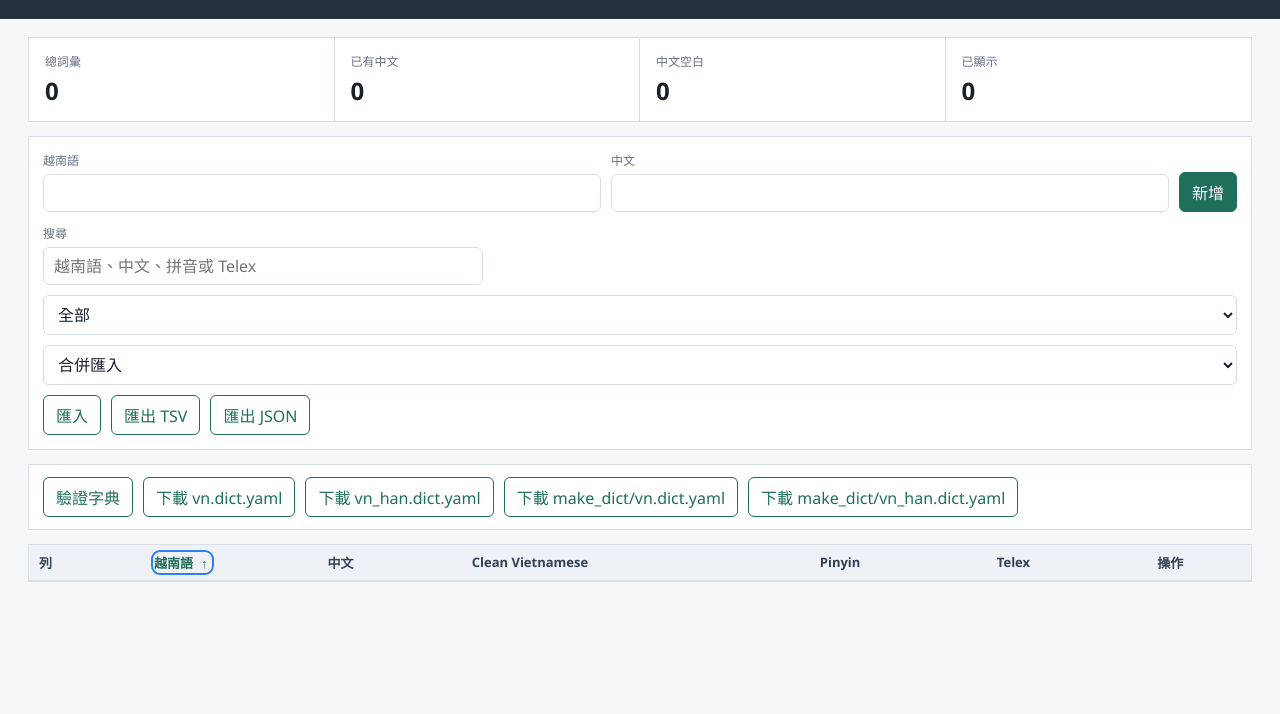
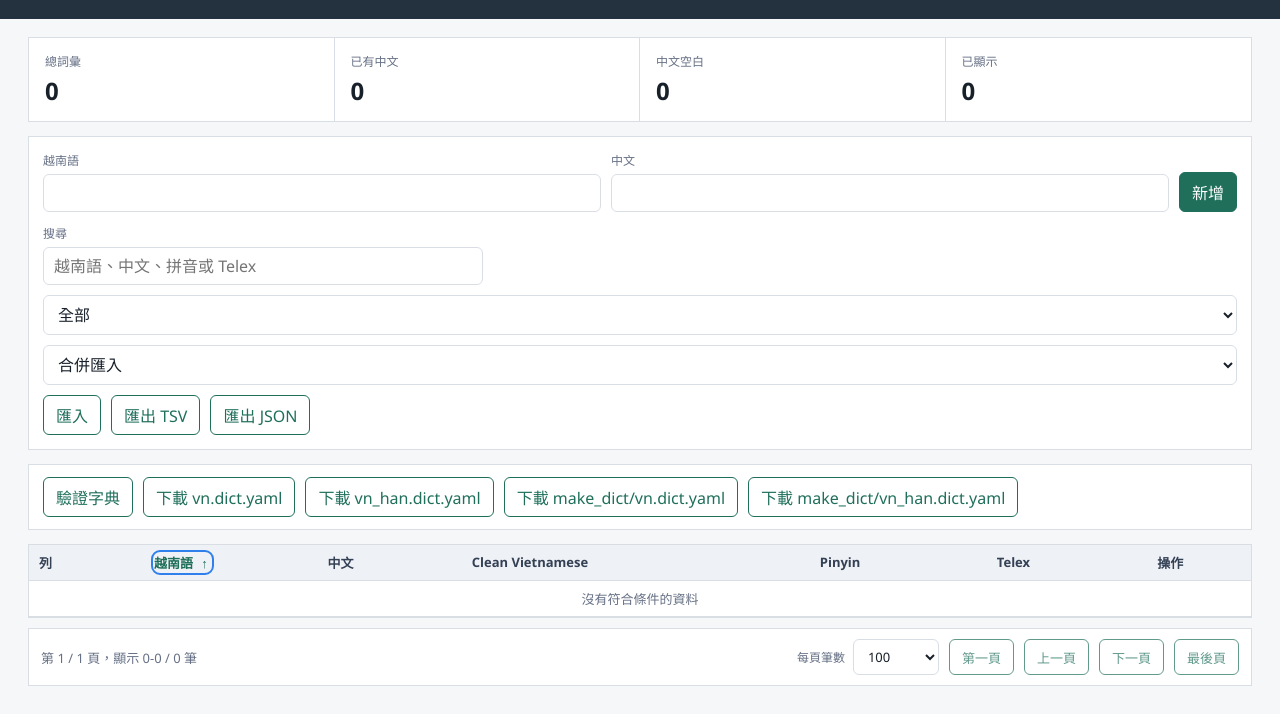
Before and after one commit to JaplinChen/rime-vietnamese-pinyin, a website: page make_dict/web/index.html in a window 1280 px wide. Both pictures are taken after a click on the button "越南語". Shown: the part 86-800 px from the top of the page. Drawn offline with Linux system fonts and the light colour scheme; no server answers.

Commit message:
新增詞彙表分頁控制

```diff
--- a/make_dict/web/app.js
+++ b/make_dict/web/app.js
@@ -4,7 +4,8 @@ const state = {
   stats: {},
   search: "",
   filter: "all",
-  renderLimit: 500,
+  currentPage: 1,
+  pageSize: 100,
   sortField: "rowIndex",
   sortDirection: "asc",
 };
@@ -41,7 +42,7 @@ async function loadTerms() {
   const data = await api("/api/terms");
   state.terms = data.terms;
   state.stats = data.stats;
-  state.renderLimit = 500;
+  state.currentPage = 1;
   applyFilters();
   updateStats();
   renderTable();
@@ -72,6 +73,7 @@ function applyFilters() {
     return terms.every((part) => text.includes(part));
   });
   sortVisibleTerms();
+  clampCurrentPage();
 }
 
 function compareValues(first, second, direction) {
@@ -100,14 +102,41 @@ function updateStats() {
   $("totalCount").textContent = state.stats.total ?? 0;
   $("withChineseCount").textContent = state.stats.withChinese ?? 0;
   $("blankChineseCount").textContent = state.stats.blankChinese ?? 0;
-  $("visibleCount").textContent = Math.min(state.renderLimit, state.visible.length);
+  $("visibleCount").textContent = state.visible.length;
+}
+
+function getTotalPages() {
+  return Math.max(1, Math.ceil(state.visible.length / state.pageSize));
+}
+
+function clampCurrentPage() {
+  state.currentPage = Math.min(Math.max(1, state.currentPage), getTotalPages());
+}
+
+function getPageRows() {
+  clampCurrentPage();
+  const start = (state.currentPage - 1) * state.pageSize;
+  return state.visible.slice(start, start + state.pageSize);
+}
+
+function renderPagination() {
+  const totalPages = getTotalPages();
+  const start = state.visible.length === 0 ? 0 : (state.currentPage - 1) * state.pageSize + 1;
+  const end = Math.min(state.currentPage * state.pageSize, state.visible.length);
+  $("pageStatus").textContent = `第 ${state.currentPage} / ${totalPages} 頁，顯示 ${start}-${end} / ${state.visible.length} 筆`;
+  $("pageSizeSelect").value = String(state.pageSize);
+  $("firstPageButton").disabled = state.currentPage <= 1;
+  $("prevPageButton").disabled = state.currentPage <= 1;
+  $("nextPageButton").disabled = state.currentPage >= totalPages;
+  $("lastPageButton").disabled = state.currentPage >= totalPages;
 }
 
 function renderTable() {
   const body = $("termsBody");
   body.innerHTML = "";
   updateSortHeaders();
-  const rows = state.visible.slice(0, state.renderLimit);
+  renderPagination();
+  const rows = getPageRows();
   const fragment = document.createDocumentFragment();
   for (const term of rows) {
     const tr = document.createElement("tr");
@@ -131,16 +160,20 @@ function renderTable() {
     fragment.appendChild(tr);
   }
   body.appendChild(fragment);
-  if (state.visible.length > state.renderLimit) {
+  if (!rows.length) {
     const tr = document.createElement("tr");
     tr.innerHTML = `
-      <td colspan="7" class="more-row">
-        已顯示 ${state.renderLimit} / ${state.visible.length} 筆
-        <button type="button" class="secondary" id="showMoreButton">顯示更多</button>
-      </td>
+      <td colspan="7" class="empty-row">沒有符合條件的資料</td>
     `;
     body.appendChild(tr);
   }
+}
+
+function setPage(page) {
+  state.currentPage = page;
+  clampCurrentPage();
+  renderTable();
+  $("tableWrap").scrollTop = 0;
 }
 
 function updateSortHeaders() {
@@ -307,14 +340,14 @@ function bindEvents() {
   $("cancelEditButton").addEventListener("click", () => $("editDialog").close());
   $("searchInput").addEventListener("input", (event) => {
     state.search = event.target.value;
-    state.renderLimit = 500;
+    state.currentPage = 1;
     applyFilters();
     updateStats();
     renderTable();
   });
   $("filterSelect").addEventListener("change", (event) => {
     state.filter = event.target.value;
-    state.renderLimit = 500;
+    state.currentPage = 1;
     applyFilters();
     updateStats();
     renderTable();
@@ -328,7 +361,7 @@ function bindEvents() {
         state.sortField = nextField;
         state.sortDirection = "asc";
       }
-      state.renderLimit = 500;
+      state.currentPage = 1;
       sortVisibleTerms();
       updateStats();
       renderTable();
@@ -337,16 +370,19 @@ function bindEvents() {
   $("termsBody").addEventListener("click", (event) => {
     const button = event.target.closest("button");
     if (!button) return;
-    if (button.id === "showMoreButton") {
-      state.renderLimit += 500;
-      renderTable();
-      updateStats();
-      return;
-    }
     const row = Number(button.dataset.row);
     if (button.dataset.action === "edit") openEdit(row);
     if (button.dataset.action === "clear") clearChinese(row).catch((error) => toast(error.message));
   });
+  $("pageSizeSelect").addEventListener("change", (event) => {
+    state.pageSize = Number(event.target.value);
+    state.currentPage = 1;
+    renderTable();
+  });
+  $("firstPageButton").addEventListener("click", () => setPage(1));
+  $("prevPageButton").addEventListener("click", () => setPage(state.currentPage - 1));
+  $("nextPageButton").addEventListener("click", () => setPage(state.currentPage + 1));
+  $("lastPageButton").addEventListener("click", () => setPage(getTotalPages()));
   $("refreshButton").addEventListener("click", () => loadTerms().then(() => toast("已重新載入")).catch((error) => toast(error.message)));
   $("generateButton").addEventListener("click", () => generateYaml().catch((error) => toast(error.message)));
   $("verifyButton").addEventListener("click", () => verifyProject().catch((error) => toast(error.message)));
--- a/make_dict/web/index.html
+++ b/make_dict/web/index.html
@@ -84,7 +84,7 @@
         <pre id="commandOutput" aria-live="polite"></pre>
       </section>
 
-      <section class="table-wrap">
+      <section class="table-wrap" id="tableWrap">
         <table>
           <thead>
             <tr>
@@ -112,6 +112,25 @@
           <tbody id="termsBody"></tbody>
         </table>
       </section>
+
+      <section class="pagination-bar" aria-label="分頁">
+        <div id="pageStatus">第 1 / 1 頁，顯示 0-0 / 0 筆</div>
+        <div class="pagination-actions">
+          <label>
+            <span>每頁筆數</span>
+            <select id="pageSizeSelect">
+              <option value="50">50</option>
+              <option value="100" selected>100</option>
+              <option value="250">250</option>
+              <option value="500">500</option>
+            </select>
+          </label>
+          <button type="button" id="firstPageButton" class="secondary">第一頁</button>
+          <button type="button" id="prevPageButton" class="secondary">上一頁</button>
+          <button type="button" id="nextPageButton" class="secondary">下一頁</button>
+          <button type="button" id="lastPageButton" class="secondary">最後頁</button>
+        </div>
+      </section>
     </main>
 
     <dialog id="editDialog">
--- a/make_dict/web/styles.css
+++ b/make_dict/web/styles.css
@@ -57,6 +57,7 @@ main {
 .header-actions,
 .toolbar,
 .yaml-actions,
+.pagination-actions,
 .dialog-actions {
   display: flex;
   align-items: center;
@@ -198,6 +199,7 @@ a:focus {
 }
 
 .table-wrap {
+  max-height: min(68vh, 720px);
   overflow: auto;
   border: 1px solid var(--line);
   background: var(--surface);
@@ -221,10 +223,11 @@ td {
 th {
   position: sticky;
   top: 0;
-  z-index: 1;
+  z-index: 2;
   background: #eef1f5;
   color: #344054;
   font-weight: 700;
+  box-shadow: 0 1px 0 var(--line);
 }
 
 .sort-button {
@@ -277,13 +280,38 @@ td:nth-child(7) {
   color: var(--muted);
 }
 
-.more-row {
+.empty-row {
   color: var(--muted);
   text-align: center;
 }
 
-.more-row button {
-  margin-left: 10px;
+.pagination-bar {
+  display: flex;
+  align-items: center;
+  justify-content: space-between;
+  gap: 12px;
+  margin-top: 10px;
+  border: 1px solid var(--line);
+  padding: 10px 12px;
+  background: var(--surface);
+  color: var(--muted);
+  font-size: 13px;
+}
+
+.pagination-actions label {
+  display: flex;
+  align-items: center;
+  gap: 8px;
+}
+
+.pagination-actions label span {
+  margin: 0;
+  white-space: nowrap;
+}
+
+.pagination-actions select {
+  width: auto;
+  min-width: 86px;
 }
 
 .row-actions {
@@ -357,6 +385,11 @@ dialog::backdrop {
     grid-template-columns: 1fr;
   }
 
+  .pagination-bar {
+    align-items: stretch;
+    flex-direction: column;
+  }
+
   .summary-band > div {
     border-right: 0;
     border-bottom: 1px solid var(--line);
```
Also changed, not shown: readme.md.
